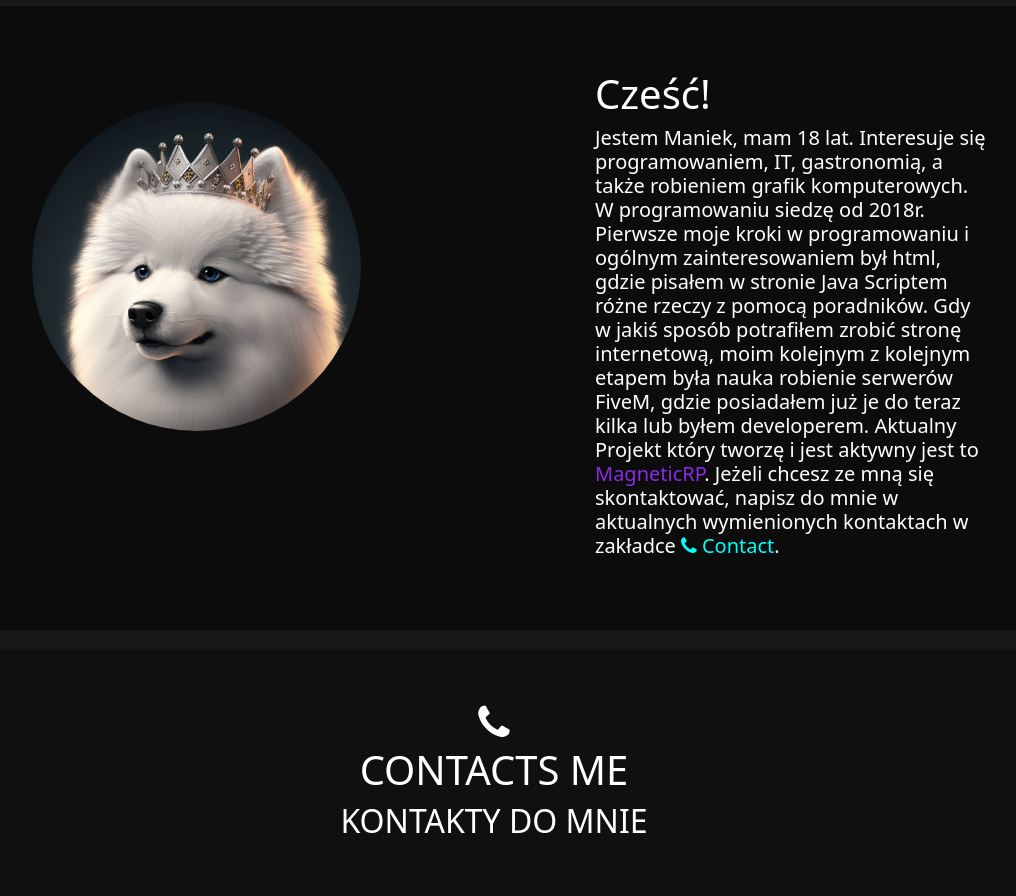
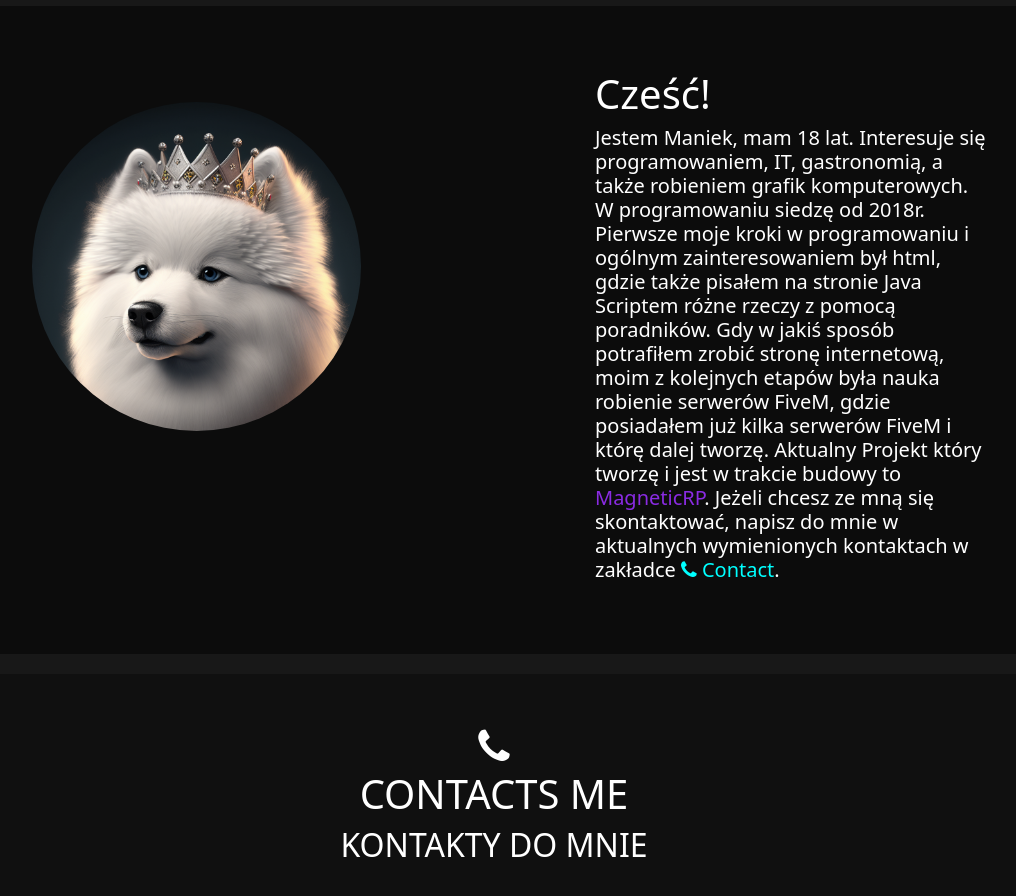
Before and after one commit to Maniek1029/ManiekWebsite, a website: page index.html in a window 1280 px wide. Shown: the part 1060-1956 px from the top of the page, without its empty margins (146-1162 px from the left). Drawn offline with nearby package versions, Linux system fonts and the light colour scheme.

Commit message:
Update about me

```diff
--- a/index.html
+++ b/index.html
@@ -74,9 +74,9 @@
         <h5 style="color: #fff;">Jestem Maniek, mam 18 lat.
           Interesuje się programowaniem, IT, gastronomią, a także robieniem grafik komputerowych.
            W programowaniu siedzę od 2018r.
-            Pierwsze moje kroki w programowaniu i ogólnym zainteresowaniem był html, gdzie pisałem w stronie Java Scriptem różne rzeczy z pomocą poradników.
-             Gdy w jakiś sposób potrafiłem zrobić stronę internetową, moim kolejnym z kolejnym etapem była nauka robienie serwerów FiveM, gdzie posiadałem już je do teraz kilka lub byłem developerem.
-              Aktualny Projekt który tworzę i jest aktywny jest to <a href="https://www.magneticrp.pl" style="text-decoration: none; color: blueviolet;">MagneticRP</a>.
+            Pierwsze moje kroki w programowaniu i ogólnym zainteresowaniem był html, gdzie także pisałem na stronie Java Scriptem różne rzeczy z pomocą poradników.
+             Gdy w jakiś sposób potrafiłem zrobić stronę internetową, moim z kolejnych etapów była nauka robienie serwerów FiveM, gdzie posiadałem już kilka serwerów FiveM i którę dalej tworzę.
+              Aktualny Projekt który tworzę i jest w trakcie budowy to <a href="https://www.magneticrp.pl" style="text-decoration: none; color: blueviolet;">MagneticRP</a>.
                 Jeżeli chcesz ze mną się skontaktować, napisz do mnie w aktualnych wymienionych kontaktach w zakładce <a href="#contacts" style="text-decoration: none; color: aqua;"><i class="fa fa-phone"></i> Contact</a>.</h5>
       </div>
       <div id="background-about-me" class="clearfix"></div>
```
